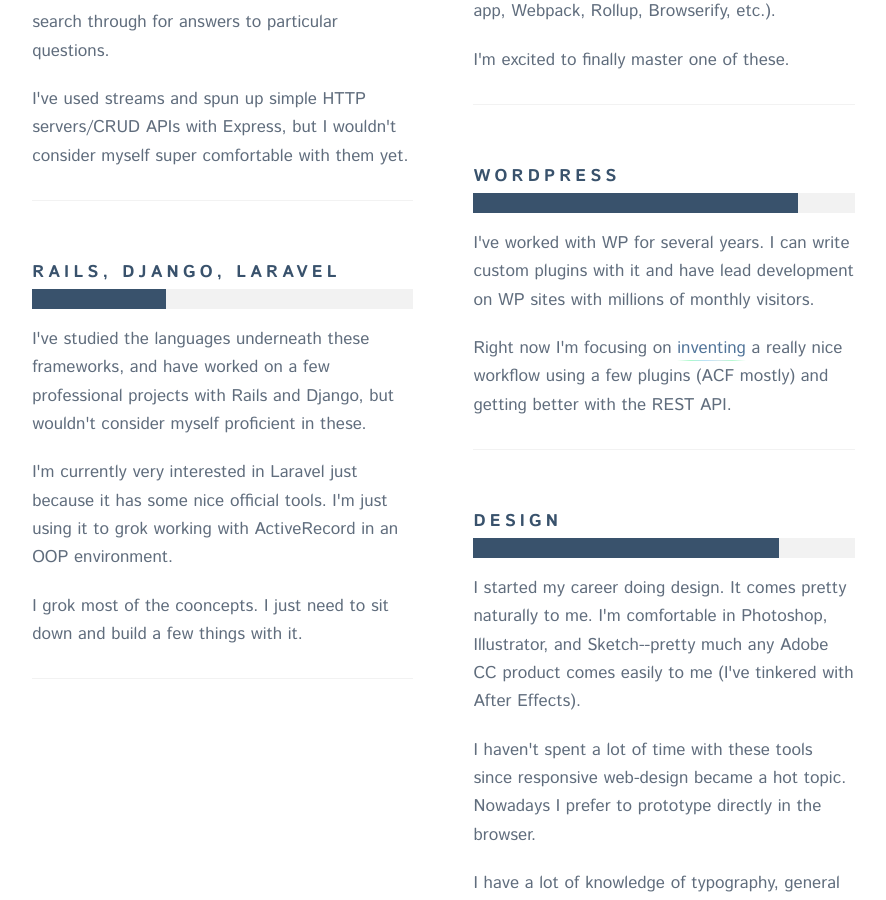
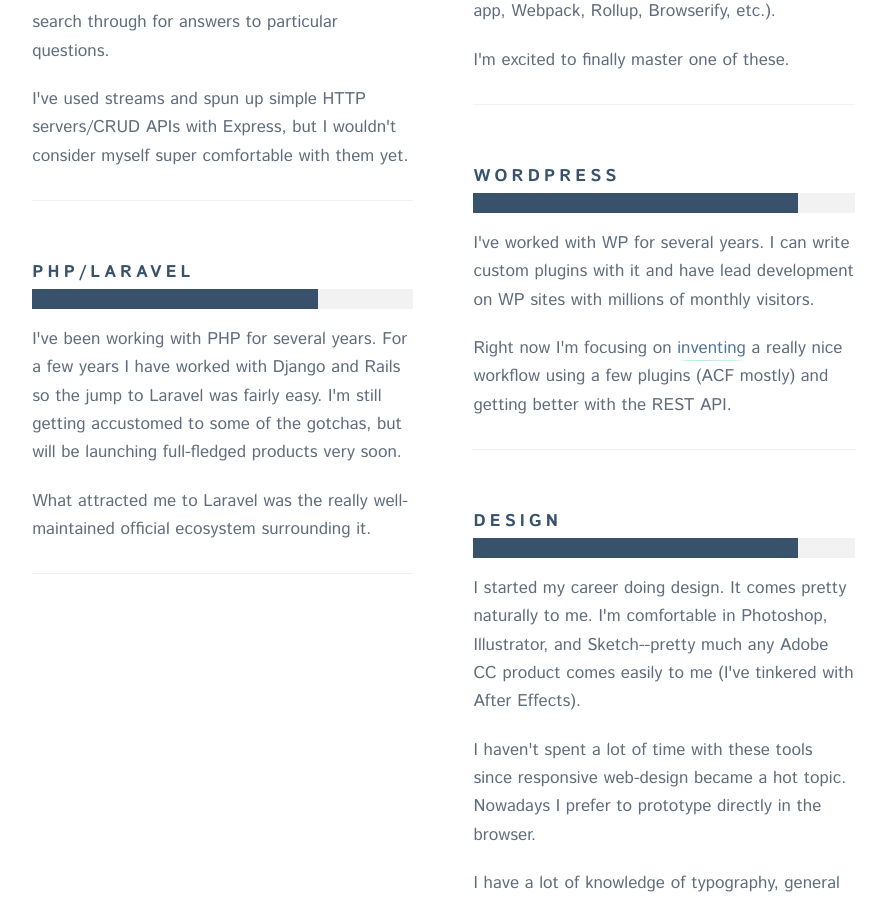
Before and after one commit to mohamedhaouali/corysimmons.com, a Jekyll site: the page built from index.html, in a window 1280 px wide and 900 px high, scrolled down 1413 px. Shown: the whole window, without its empty margins (365-1251 px from the left). Built offline with Jekyll 4.4.1, drawn with Linux system fonts in a browser that asks for light colours.

Commit message:
Update Laraskills

```diff
--- a/index.html
+++ b/index.html
@@ -120,27 +120,23 @@ title: Home
         </div>
 
         <div class="skill">
-          <h4>Rails, Django, Laravel</h4>
+          <h4>PHP/Laravel</h4>
 
-          <progress value="35" max="100"></progress>
+          <progress value="75" max="100"></progress>
 
           <p>
-            I've studied the languages underneath these frameworks, and have worked on a few professional projects with Rails and Django, but wouldn't consider myself proficient in these.
+            I've been working with PHP for several years. For a few years I have worked with Django and Rails so the jump to Laravel was fairly easy. I'm still getting accustomed to some of the gotchas, but will be launching full-fledged products very soon.
           </p>
 
           <p>
-            I'm currently very interested in Laravel just because it has some nice official tools. I'm just using it to grok working with ActiveRecord in an OOP environment.
-          </p>
-
-          <p>
-            I grok most of the cooncepts. I just need to sit down and build a few things with it.
+            What attracted me to Laravel was the really well-maintained official ecosystem surrounding it.
           </p>
         </div>
 
         <div class="skill">
           <h4>Design</h4>
 
-          <progress value="80" max="100"></progress>
+          <progress value="85" max="100"></progress>
 
           <p>
             I started my career doing design. It comes pretty naturally to me. I'm comfortable in Photoshop, Illustrator, and Sketch--pretty much any Adobe CC product comes easily to me (I've tinkered with After Effects).
```
Also changed, not shown: 2 other files.
